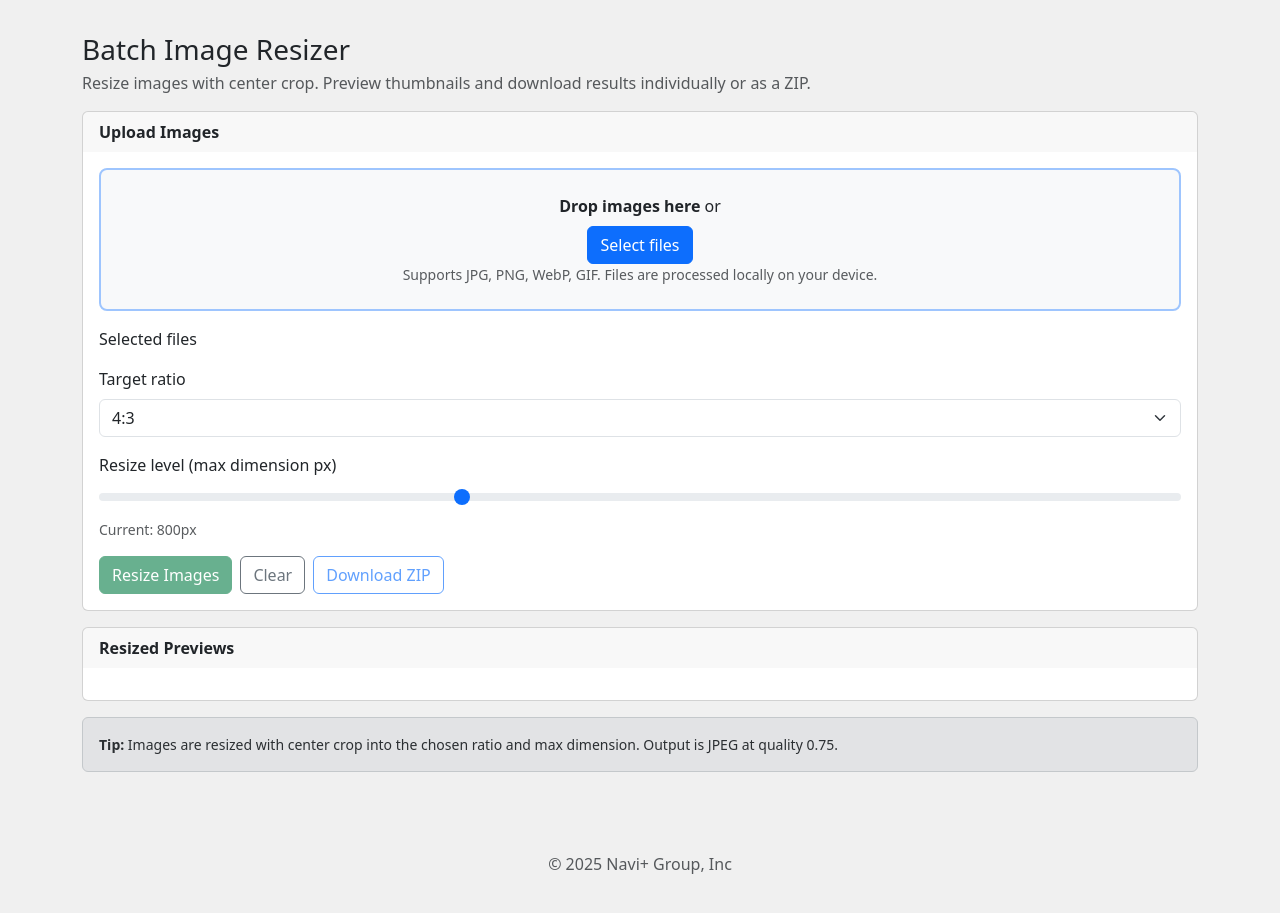
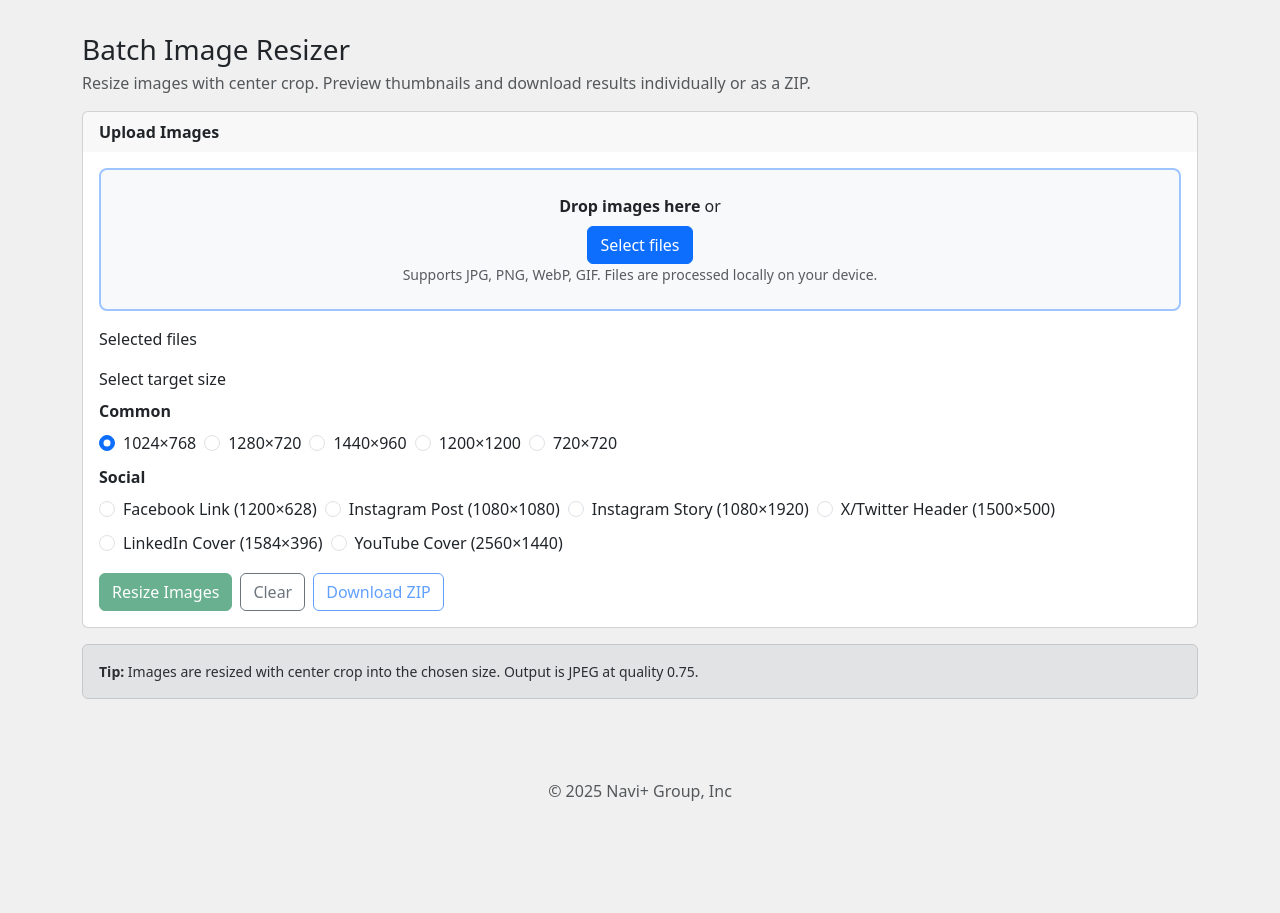
Before and after one commit to khoipn/tools.naviplus.io, a Jekyll site: the page built from toolset/images/image-resizer.html, in a window 1280 px wide, cut to the strip 340-1272 px from the top of the page. Shown: the top 913 px of the strip. Built offline with Jekyll 4.4.1, drawn with Linux system fonts in a browser that asks for light colours; nearby versions of some CDN libraries; after the commit the page ends 1199 px from its top, so only the background shows below that.

Commit message:
resize -1

```diff
--- a/toolset/images/image-resizer.html
+++ b/toolset/images/image-resizer.html
@@ -27,26 +27,62 @@ description: "Resize images with center crop, preview thumbnails, and download i
       <!-- Selected Files -->
       <div class="mb-3">
         <label class="form-label">Selected files</label>
-        <div id="fileList" class="row g-2 small"></div>
+        <div id="fileList" class="row row-cols-2 row-cols-md-6 g-2 small"></div>
       </div>
 
       <!-- Resize Options -->
       <div class="mb-3">
-        <label class="form-label">Target ratio</label>
-        <select id="ratioSelect" class="form-select">
-          <option value="4:3">4:3</option>
-          <option value="16:9">16:9</option>
-          <option value="3:2">3:2</option>
-          <option value="1:1">1:1</option>
-          <option value="3:4">3:4</option>
-          <option value="9:16">9:16</option>
-          <option value="2:3">2:3</option>
-        </select>
-      </div>
-      <div class="mb-3">
-        <label for="resizeLevel" class="form-label">Resize level (max dimension px)</label>
-        <input type="range" id="resizeLevel" min="200" max="2000" step="50" value="800" class="form-range" />
-        <div class="form-text">Current: <span id="resizeVal">800</span>px</div>
+        <label class="form-label">Select target size</label>
+        <div class="mb-2"><strong>Common</strong></div>
+        <div class="d-flex flex-wrap gap-2 mb-2" id="sizeOptionsCommon">
+          <label class="form-check">
+            <input class="form-check-input" type="radio" name="size" value="1024x768" checked>
+            <span class="form-check-label">1024×768</span>
+          </label>
+          <label class="form-check">
+            <input class="form-check-input" type="radio" name="size" value="1280x720">
+            <span class="form-check-label">1280×720</span>
+          </label>
+          <label class="form-check">
+            <input class="form-check-input" type="radio" name="size" value="1440x960">
+            <span class="form-check-label">1440×960</span>
+          </label>
+          <label class="form-check">
+            <input class="form-check-input" type="radio" name="size" value="1200x1200">
+            <span class="form-check-label">1200×1200</span>
+          </label>
+          <label class="form-check">
+            <input class="form-check-input" type="radio" name="size" value="720x720">
+            <span class="form-check-label">720×720</span>
+          </label>
+        </div>
+        <div class="mb-2"><strong>Social</strong></div>
+        <div class="d-flex flex-wrap gap-2" id="sizeOptionsSocial">
+          <label class="form-check">
+            <input class="form-check-input" type="radio" name="size" value="1200x628">
+            <span class="form-check-label">Facebook Link (1200×628)</span>
+          </label>
+          <label class="form-check">
+            <input class="form-check-input" type="radio" name="size" value="1080x1080">
+            <span class="form-check-label">Instagram Post (1080×1080)</span>
+          </label>
+          <label class="form-check">
+            <input class="form-check-input" type="radio" name="size" value="1080x1920">
+            <span class="form-check-label">Instagram Story (1080×1920)</span>
+          </label>
+          <label class="form-check">
+            <input class="form-check-input" type="radio" name="size" value="1500x500">
+            <span class="form-check-label">X/Twitter Header (1500×500)</span>
+          </label>
+          <label class="form-check">
+            <input class="form-check-input" type="radio" name="size" value="1584x396">
+            <span class="form-check-label">LinkedIn Cover (1584×396)</span>
+          </label>
+          <label class="form-check">
+            <input class="form-check-input" type="radio" name="size" value="2560x1440">
+            <span class="form-check-label">YouTube Cover (2560×1440)</span>
+          </label>
+        </div>
       </div>
 
       <div class="d-flex gap-2 flex-wrap">
@@ -58,7 +94,7 @@ description: "Resize images with center crop, preview thumbnails, and download i
   </div>
 
   <!-- Card: Results -->
-  <div class="card mb-3">
+  <div id="resultsCard" class="card mb-3 d-none">
     <div class="card-header"><strong>Resized Previews</strong></div>
     <div class="card-body">
       <div id="gallery" class="row g-3"></div>
@@ -66,7 +102,7 @@ description: "Resize images with center crop, preview thumbnails, and download i
   </div>
 
   <div class="alert alert-secondary small">
-    <strong>Tip:</strong> Images are resized with center crop into the chosen ratio and max dimension. Output is JPEG at quality 0.75.
+    <strong>Tip:</strong> Images are resized with center crop into the chosen size. Output is JPEG at quality 0.75.
   </div>
 </div>
 
@@ -94,7 +128,7 @@ description: "Resize images with center crop, preview thumbnails, and download i
     fileList.innerHTML='';
     files.forEach(f => {
       const col = document.createElement('div');
-      col.className='col-6 col-md-3';
+      col.className='col';
       const url = URL.createObjectURL(f);
       col.innerHTML = `<div class="border rounded-3 p-1 text-center">
         <img src="${url}" class="img-fluid mb-1" alt="thumb">
@@ -123,32 +157,33 @@ description: "Resize images with center crop, preview thumbnails, and download i
   selectBtn.addEventListener('click', () => fileInput.click());
   fileInput.addEventListener('change', e => { addFiles(e.target.files); fileInput.value=''; });
 
-  resizeLevel.addEventListener('input', ()=>{ resizeVal.textContent=resizeLevel.value; });
+  function getSelectedSize(){
+    const checked = document.querySelector('input[name="size"]:checked');
+    return checked ? checked.value.split('x').map(Number) : null;
+  }
 
-  function cropFit(img, maxDim, ratio){
-    let [rw,rh] = ratio.split(':').map(Number);
-    const targetW = maxDim;
-    const targetH = Math.round(maxDim * rh/rw);
+  function cropFit(img, W, H){
     const canvas = document.createElement('canvas');
-    canvas.width = targetW; canvas.height = targetH;
+    canvas.width = W; canvas.height = H;
     const ctx = canvas.getContext('2d');
-    const r = Math.max(targetW/img.width, targetH/img.height);
+    const r = Math.max(W/img.width, H/img.height);
     const nw = img.width*r, nh = img.height*r;
-    const ox = (targetW-nw)/2, oy = (targetH-nh)/2;
+    const ox = (W-nw)/2, oy = (H-nh)/2;
     ctx.drawImage(img, ox, oy, nw, nh);
     return canvas;
   }
 
   async function process(){
     gallery.innerHTML=''; results=[];
-    const ratio = ratioSelect.value;
-    const maxDim = +resizeLevel.value;
+    const size = getSelectedSize();
+    if(!size) return;
+    const [W,H] = size;
     for(const file of files){
       const img = await loadImage(file);
-      const canvas = cropFit(img,maxDim,ratio);
+      const canvas = cropFit(img,W,H);
       const blob = await new Promise(r=>canvas.toBlob(r,'image/jpeg',0.75));
       const url = URL.createObjectURL(blob);
-      results.push({name: file.name.replace(/\.[^.]+$/, '')+`_${maxDim}_${ratio.replace(':','-')}.jpg`, blob});
+      results.push({name: file.name.replace(/\.[^.]+$/, '')+`_${W}x${H}.jpg`, blob});
       const col = document.createElement('div');
       col.className='col-6 col-md-3';
       col.innerHTML = `<div class="border rounded-3 p-1 text-center">
```
Also changed, not shown: other parts of toolset/images/image-resizer.html (+3 -4 lines).
